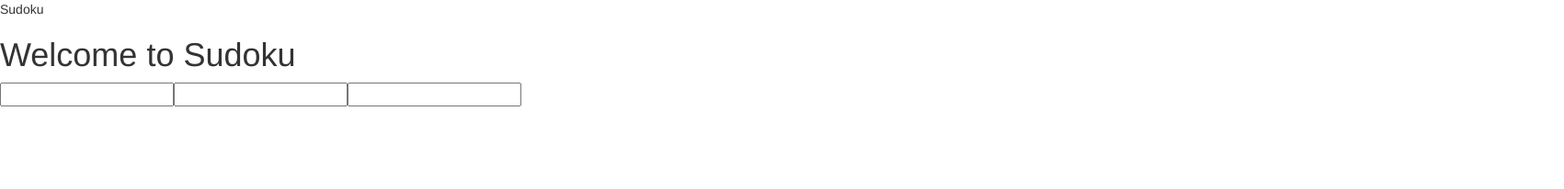
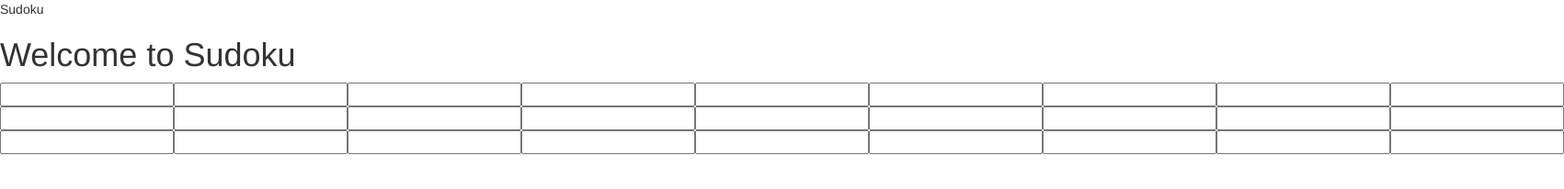
Before and after one commit to Sneezynam3/sudoku, a plain HTML site: page sudoku.html in a window 1280 px wide. Shown: the whole page at 92% size, 1701 px wide, since content can reach past the window. Drawn offline with nearby package versions, Linux system fonts and the light colour scheme.

Commit message:
Update sudoku.html
Added a second and third row in table. Now one of three is built.

```diff
--- a/sudoku.html
+++ b/sudoku.html
@@ -13,6 +13,42 @@
     <td><input id="cell-0" type="text" name=""></td>
     <td><input id="cell-1" type="text" name=""></td>
     <td><input id="cell-2" type="text" name=""></td>
+
+    <td><input id="cell-3" type="text" name=""></td>
+    <td><input id="cell-4" type="text" name=""></td>
+    <td><input id="cell-5" type="text" name=""></td>
+
+    <td><input id="cell-6" type="text" name=""></td>
+    <td><input id="cell-7" type="text" name=""></td>
+    <td><input id="cell-8" type="text" name=""></td>
+  </tr>
+
+  <tr>
+    <td><input id="cell-9" type="text" name=""></td>
+    <td><input id="cell-10" type="text" name=""></td>
+    <td><input id="cell-11" type="text" name=""></td>
+
+    <td><input id="cell-12" type="text" name=""></td>
+    <td><input id="cell-13" type="text" name=""></td>
+    <td><input id="cell-14" type="text" name=""></td>
+
+    <td><input id="cell-15" type="text" name=""></td>
+    <td><input id="cell-16" type="text" name=""></td>
+    <td><input id="cell-17" type="text" name=""></td>
+  </tr>
+
+  <tr>
+    <td><input id="cell-18" type="text" name=""></td>
+    <td><input id="cell-19" type="text" name=""></td>
+    <td><input id="cell-20" type="text" name=""></td>
+
+    <td><input id="cell-21" type="text" name=""></td>
+    <td><input id="cell-22" type="text" name=""></td>
+    <td><input id="cell-23" type="text" name=""></td>
+
+    <td><input id="cell-24" type="text" name=""></td>
+    <td><input id="cell-25" type="text" name=""></td>
+    <td><input id="cell-26" type="text" name=""></td>
   </tr>
 </table>
 </body>
```
